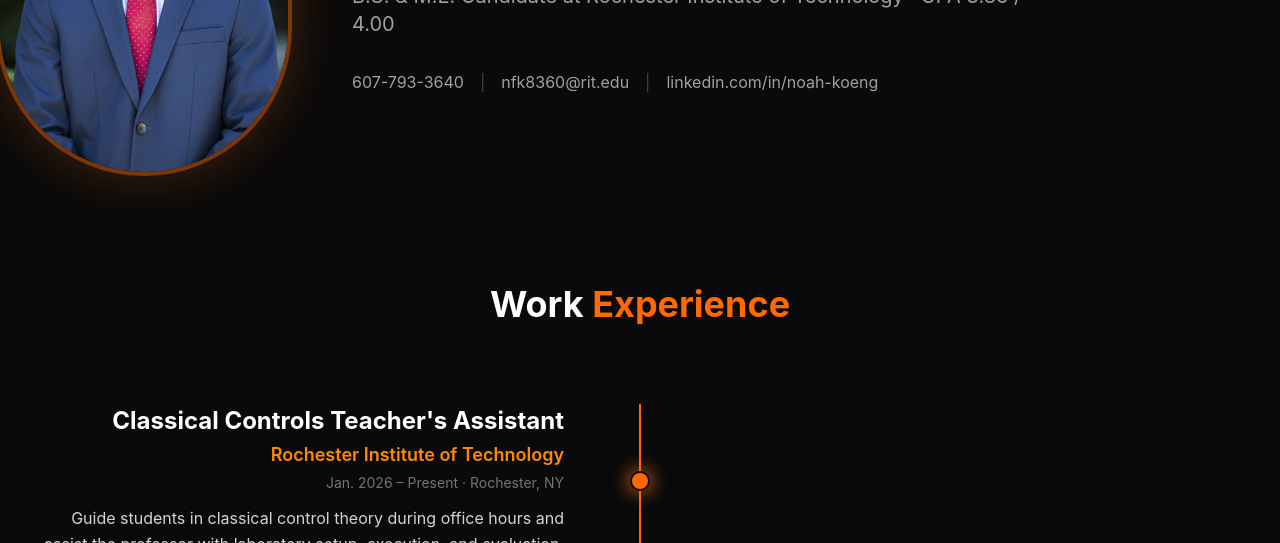
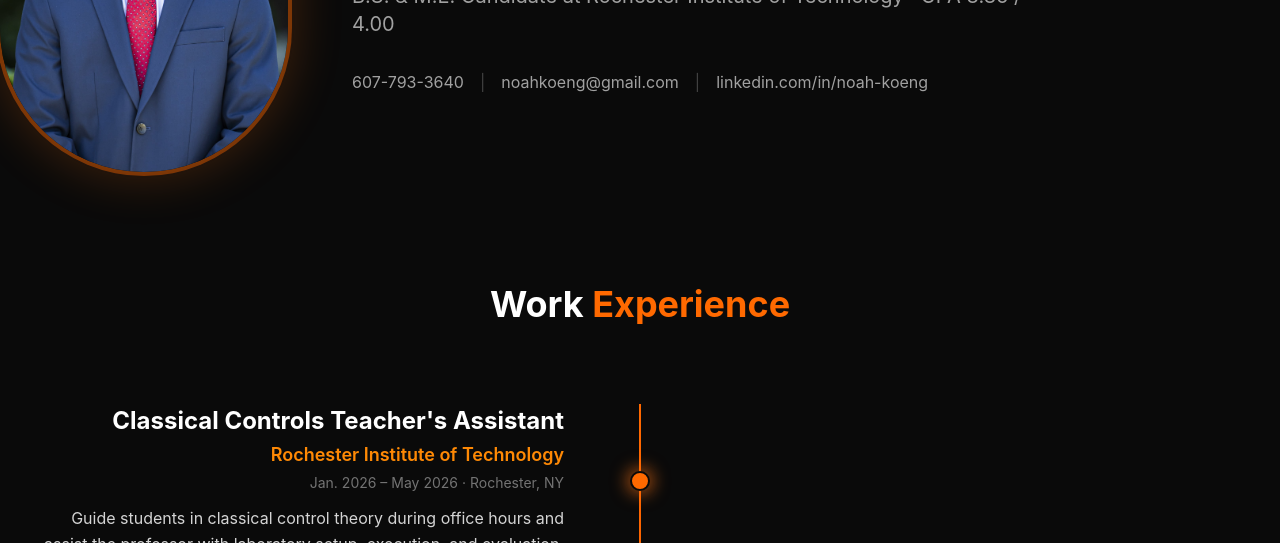
Before and after one commit to ConnerDeFeo/PortfolioWebsites, a React (Vite) app in the folder NoahKoeng/: page / in a window 1280 px wide. Shown: the part 372-915 px from the top of the page. Built offline with nearby package versions, Linux system fonts and the light colour scheme.

Commit message:
Post Graduation Updates

```diff
--- a/NoahKoeng/src/pages/Home.tsx
+++ b/NoahKoeng/src/pages/Home.tsx
@@ -23,7 +23,7 @@ const experiences: Experience[] = [
     role: "Classical Controls Teacher's Assistant",
     company: "Rochester Institute of Technology",
     location: "Rochester, NY",
-    period: "Jan. 2026 – Present",
+    period: "Jan. 2026 – May 2026",
     summary:
       "Guide students in classical control theory during office hours and assist the professor with laboratory setup, execution, and evaluation.",
   },
@@ -103,8 +103,8 @@ const Home = () => {
                 607-793-3640
               </a>
               <span className="text-neutral-700">|</span>
-              <a href="mailto:nfk8360@rit.edu" className={`${orange.hoverText} transition-colors`}>
-                nfk8360@rit.edu
+              <a href="mailto:noahkoeng@gmail.com" className={`${orange.hoverText} transition-colors`}>
+                noahkoeng@gmail.com
               </a>
               <span className="text-neutral-700">|</span>
               <a
--- a/NoahKoeng/src/pages/Projects.tsx
+++ b/NoahKoeng/src/pages/Projects.tsx
@@ -3,6 +3,8 @@ import Dagger1 from '/Dagger1.png';
 import Dagger2 from '/Dagger2.png';
 import Dagger3 from '/Dagger3.png';
 import Dagger4 from '/Dagger4.jpeg';
+import Dagger5 from '/Dagger5.jpg';
+import DaggerVideo from '/DaggerVideo.mp4';
 import Drone1 from '/Drone1.jpeg';
 import DroneVideo from '/DroneVideo.mov';
 import Drone2 from '/Drone2.png';
@@ -36,8 +38,8 @@ const projects: Project[] = [
     index: "01",
     title: "Sea-Ready VTOL Aircraft",
     context: "Independent Study · US Air Force",
-    period: "Aug. 2025 – Present",
-    status: "Active",
+    period: "Aug. 2025 – May 2026",
+    status: "Completed",
     tags: ["Structures", "UAV", "Fabrication", "Aerospace"],
     summary:
       "Leading the Structures Team in designing and fabricating a fixed-wing VTOL UAV fuselage engineered for aquatic operations — balancing flotation, aerodynamics, and corrosion resistance in a single hull architecture selected as the program's baseline platform.",
@@ -47,16 +49,16 @@ const projects: Project[] = [
       "Developed motor configuration and hull architecture selected as the program's baseline platform configuration.",
     ],
     featured: true,
-    coverImage: Dagger4,
-    images: [Dagger4, Dagger1, Dagger3, Dagger2],
-    videos: [],
+    coverImage: Dagger5,
+    images: [Dagger5, Dagger4, Dagger1, Dagger3, Dagger2],
+    videos: [DaggerVideo],
   },
   {
     index: "02",
     title: "UAV with Onboard AI Classification",
     context: "RIT Senior Design Project",
-    period: "Aug. 2025 – Present",
-    status: "Active",
+    period: "Aug. 2025 – May 2026",
+    status: "Completed",
     tags: ["AI / ML", "Flight Systems", "CAD", "FAA Part 107"],
     summary:
       "Building an autonomous UAV that classifies ground vehicles in real time using an onboard neural network — responsible for airframe CAD, flight controller tuning, and FAA-certified flight testing.",
--- a/NoahKoeng/src/pages/Resume.tsx
+++ b/NoahKoeng/src/pages/Resume.tsx
@@ -28,7 +28,7 @@ const Resume = () => {
           <div className="flex flex-wrap justify-center gap-x-4 gap-y-1 mt-3 text-sm text-neutral-600">
             <span>607-793-3640</span>
             <span className="text-neutral-300">|</span>
-            <span>nfk8360@rit.edu</span>
+            <span>noahkoeng@gmail.com</span>
             <span className="text-neutral-300">|</span>
             <span>linkedin.com/in/noah-koeng</span>
           </div>
@@ -104,7 +104,7 @@ const Resume = () => {
             role="Sea-Ready VTOL Aircraft for US Air Force"
             company="Independent Study"
             location=""
-            period="Aug. 2025 – Present"
+            period="Aug. 2025 – May 2026"
             bullets={[
               "Led Structures Team in the design and fabrication of a fixed-wing VTOL UAV fuselage for aquatic operations.",
               "Designed hull geometry for flotation, aerodynamic efficiency, and structural integrity in air and water environments.",
@@ -116,7 +116,7 @@ const Resume = () => {
             role="UAV with Onboard Vehicle Classification Module"
             company="RIT Senior Design Project"
             location=""
-            period="Aug. 2025 – Present"
+            period="Aug. 2025 – May 2026"
             bullets={[
               "Led team coordination and task execution while driving CAD development of critical airframe components.",
               "Integrated and tuned flight controller hardware to achieve stable, repeatable flight performance.",
@@ -134,7 +134,7 @@ const Resume = () => {
               <p className="text-sm text-neutral-700">Team Captain (3 Years)</p>
             </div>
             <div className="text-sm text-neutral-500 sm:text-right shrink-0">
-              <p>2021 – Present</p>
+              <p>2021 – 2026</p>
               <p>Rochester, NY</p>
             </div>
           </div>
```
Also changed, not shown: 2 other files (tests, documents, lock files or other folders).
